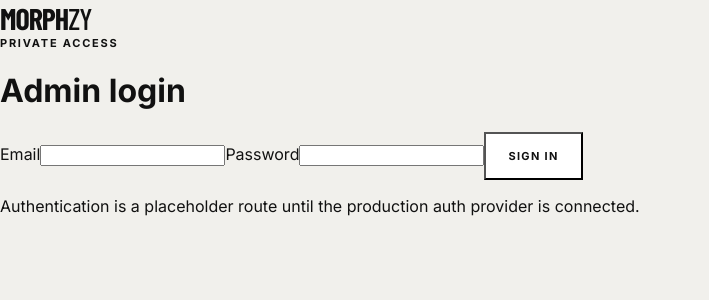
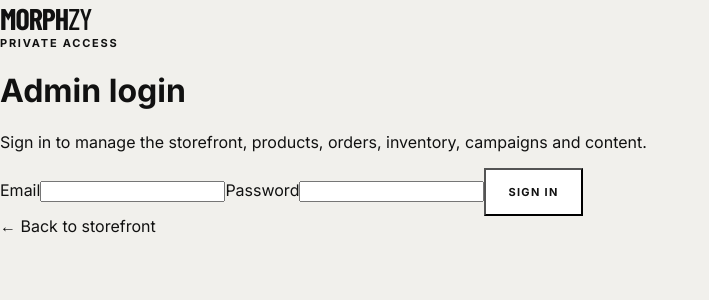
Before and after one commit to morphartz/algerian-streetwear, a Next.js app: page /admin/login in a window 1280 px wide. Shown: the top 300 px of the page, without its empty margins (0-709 px from the left). Built offline with nearby package versions, Linux system fonts and the light colour scheme; a web font is replaced by a local one.

Commit message:
fix: make admin login submit to authentication API

```diff
--- a/src/app/admin/login/page.tsx
+++ b/src/app/admin/login/page.tsx
@@ -1,19 +1,88 @@
-import Link from "next/link"
+"use client";
+
+import { FormEvent, useState } from "react";
+import Link from "next/link";
+import { useRouter } from "next/navigation";
 
 export default function AdminLoginPage() {
+  const router = useRouter();
+  const [email, setEmail] = useState("");
+  const [password, setPassword] = useState("");
+  const [error, setError] = useState("");
+  const [loading, setLoading] = useState(false);
+
+  async function handleSubmit(event: FormEvent<HTMLFormElement>) {
+    event.preventDefault();
+    setError("");
+    setLoading(true);
+
+    try {
+      const response = await fetch("/api/admin/login", {
+        method: "POST",
+        headers: { "Content-Type": "application/json" },
+        body: JSON.stringify({ email, password }),
+      });
+
+      const data = (await response.json().catch(() => ({}))) as { error?: string; redirect?: string };
+
+      if (!response.ok) {
+        setError(data.error ?? "Unable to sign in.");
+        return;
+      }
+
+      router.replace(data.redirect ?? "/admin");
+      router.refresh();
+    } catch {
+      setError("Unable to connect. Please try again.");
+    } finally {
+      setLoading(false);
+    }
+  }
+
   return (
     <main className="admin-login">
       <div className="login-panel">
         <Link className="brand" href="/">MORPH<span>ZY</span></Link>
         <p className="eyebrow">PRIVATE ACCESS</p>
         <h1>Admin login</h1>
-        <form action="/admin" method="get" className="login-form">
-          <label>Email<input name="email" type="email" required autoComplete="email" /></label>
-          <label>Password<input name="password" type="password" required autoComplete="current-password" /></label>
-          <button type="submit" className="button button-light">Sign in</button>
+        <p className="login-copy">Sign in to manage the storefront, products, orders, inventory, campaigns and content.</p>
+
+        <form onSubmit={handleSubmit} className="login-form" noValidate>
+          <label>
+            Email
+            <input
+              name="email"
+              type="email"
+              value={email}
+              onChange={(event) => setEmail(event.target.value)}
+              required
+              autoComplete="email"
+              autoCapitalize="none"
+              spellCheck={false}
+            />
+          </label>
+
+          <label>
+            Password
+            <input
+              name="password"
+              type="password"
+              value={password}
+              onChange={(event) => setPassword(event.target.value)}
+              required
+              autoComplete="current-password"
+            />
+          </label>
+
+          {error ? <p className="login-error" role="alert">{error}</p> : null}
+
+          <button type="submit" className="button button-light" disabled={loading}>
+            {loading ? "Signing in…" : "Sign in"}
+          </button>
         </form>
-        <p className="login-disclaimer">Authentication is a placeholder route until the production auth provider is connected.</p>
+
+        <Link href="/" className="login-back">← Back to storefront</Link>
       </div>
     </main>
-  )
+  );
 }
```
